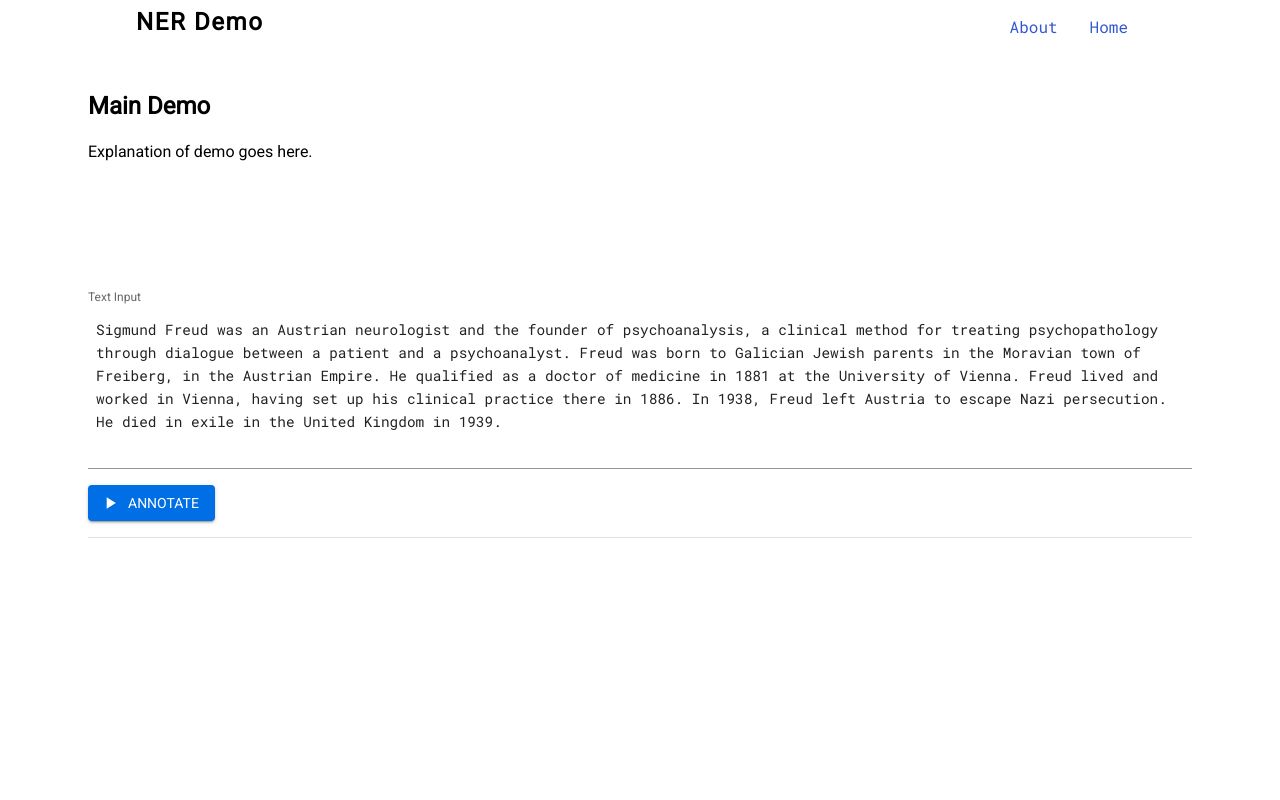
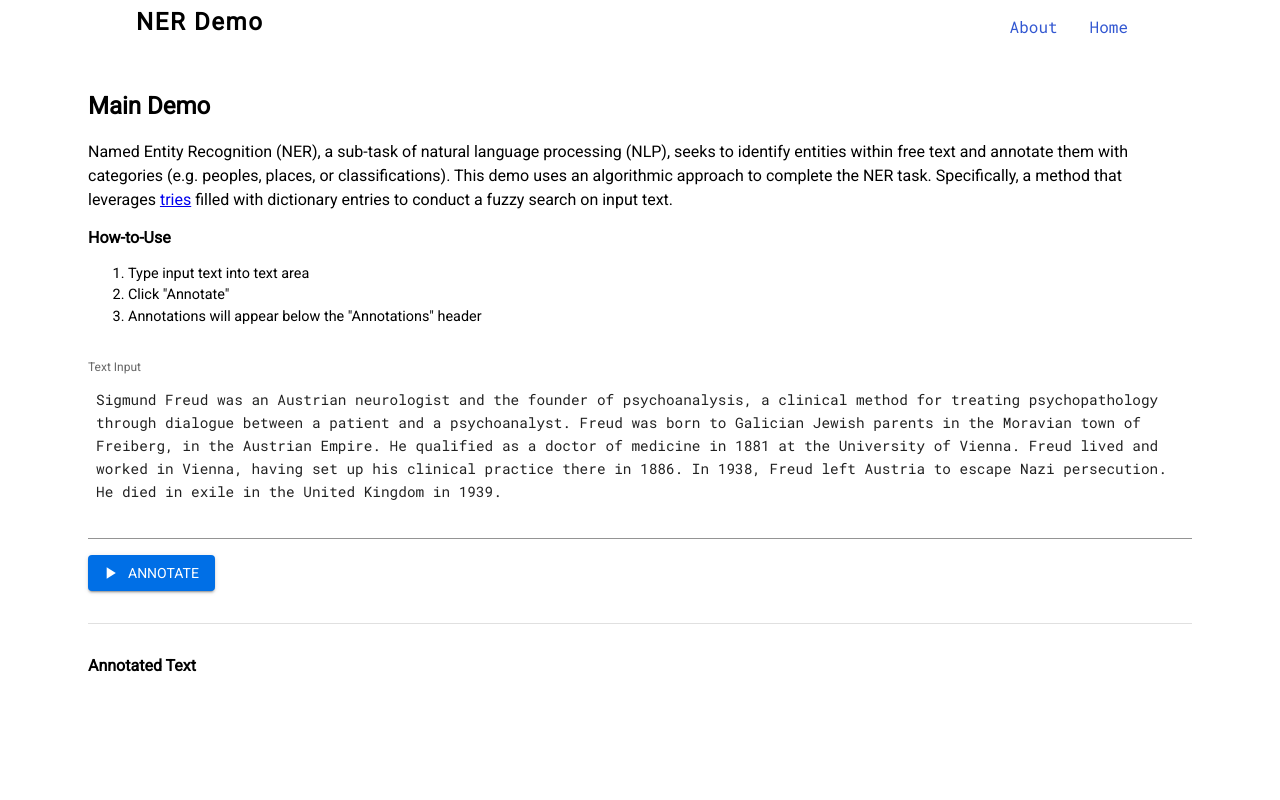
Before and after one commit to tnguyen21/forest, a React (Create React App) app in the folder frontend/: page / in a window 1280 px wide. Shown: the top 800 px of the page. Built offline with nearby package versions, Linux system fonts and the light colour scheme.

Commit message:
add demo description and annotation header

```diff
--- a/frontend/src/components/pages/MainDemo/AnnotatedText.jsx
+++ b/frontend/src/components/pages/MainDemo/AnnotatedText.jsx
@@ -2,11 +2,6 @@ import { React, useState } from "react";
 import styled from "styled-components";
 
 import { Box } from "@mui/material";
-
-const SectionTitle = styled.h3`
-  font-family: "Roboto", sans-serif;
-  font-size: 1rem;
-`;
 
 const AnnotatedTextContainer = styled.div`
   font-family: "Roboto", sans-serif;
@@ -27,12 +22,9 @@ function AnnotatedText({ outputText, annotations }) {
   // TODO some logic should be in place to style annotations
 
   return (
-    <>
-      <SectionTitle>Annotated Text</SectionTitle>
-      <Box sx={{ width: "100%", height: 150 }}>
-        <AnnotatedTextContainer>{outputText}</AnnotatedTextContainer>
-      </Box>
-    </>
+    <Box sx={{ width: "100%", height: 150 }}>
+      <AnnotatedTextContainer>{outputText}</AnnotatedTextContainer>
+    </Box>
   );
 }
 
--- a/frontend/src/components/pages/MainDemo/MainDemo.jsx
+++ b/frontend/src/components/pages/MainDemo/MainDemo.jsx
@@ -11,6 +11,11 @@ import { Button, Box, TextField, Typography, Divider } from "@mui/material";
 const PageTitle = styled.h2`
   font-family: "Roboto", sans-serif;
   font-size: 1.5rem;
+`;
+
+const SectionTitle = styled.h3`
+  font-family: "Roboto", sans-serif;
+  font-size: 1rem;
 `;
 
 const inputStyles = {
@@ -37,9 +42,24 @@ function MainDemo() {
   return (
     <Container>
       <PageTitle>Main Demo</PageTitle>
-      <Box sx={{ width: "100%", height: 150 }}>
-        {" "}
-        <Typography>Explanation of demo goes here.</Typography>
+      <Box sx={{ width: "100%" }}>
+        <Typography>
+          Named Entity Recognition (NER), a sub-task of natural language
+          processing (NLP), seeks to identify entities within free text and
+          annotate them with categories (e.g. peoples, places, or
+          classifications). This demo uses an algorithmic approach to complete
+          the NER task. Specifically, a method that leverages{" "}
+          <a href="https://en.wikipedia.org/wiki/Trie">tries</a> filled with
+          dictionary entries to conduct a fuzzy search on input text.
+        </Typography>
+        <SectionTitle>How-to-Use</SectionTitle>
+        <Typography sx={{ fontSize: ".9rem", mb: 4 }}>
+          <ol>
+            <li>Type input text into text area</li>
+            <li>Click "Annotate"</li>
+            <li>Annotations will appear below the "Annotations" header</li>
+          </ol>
+        </Typography>
       </Box>
       <Box
         sx={{
@@ -58,7 +78,7 @@ function MainDemo() {
         />
         <Button
           sx={{
-            mb: 2,
+            mb: 4,
           }}
           variant="contained"
           startIcon={<PlayArrowIcon />}
@@ -68,6 +88,7 @@ function MainDemo() {
         </Button>
       </Box>
       <Divider sx={{ mb: 4 }} />
+      <SectionTitle>Annotated Text</SectionTitle>
       {annotatedText && (
         <AnnotatedText
           outputText={annotatedText}
```
